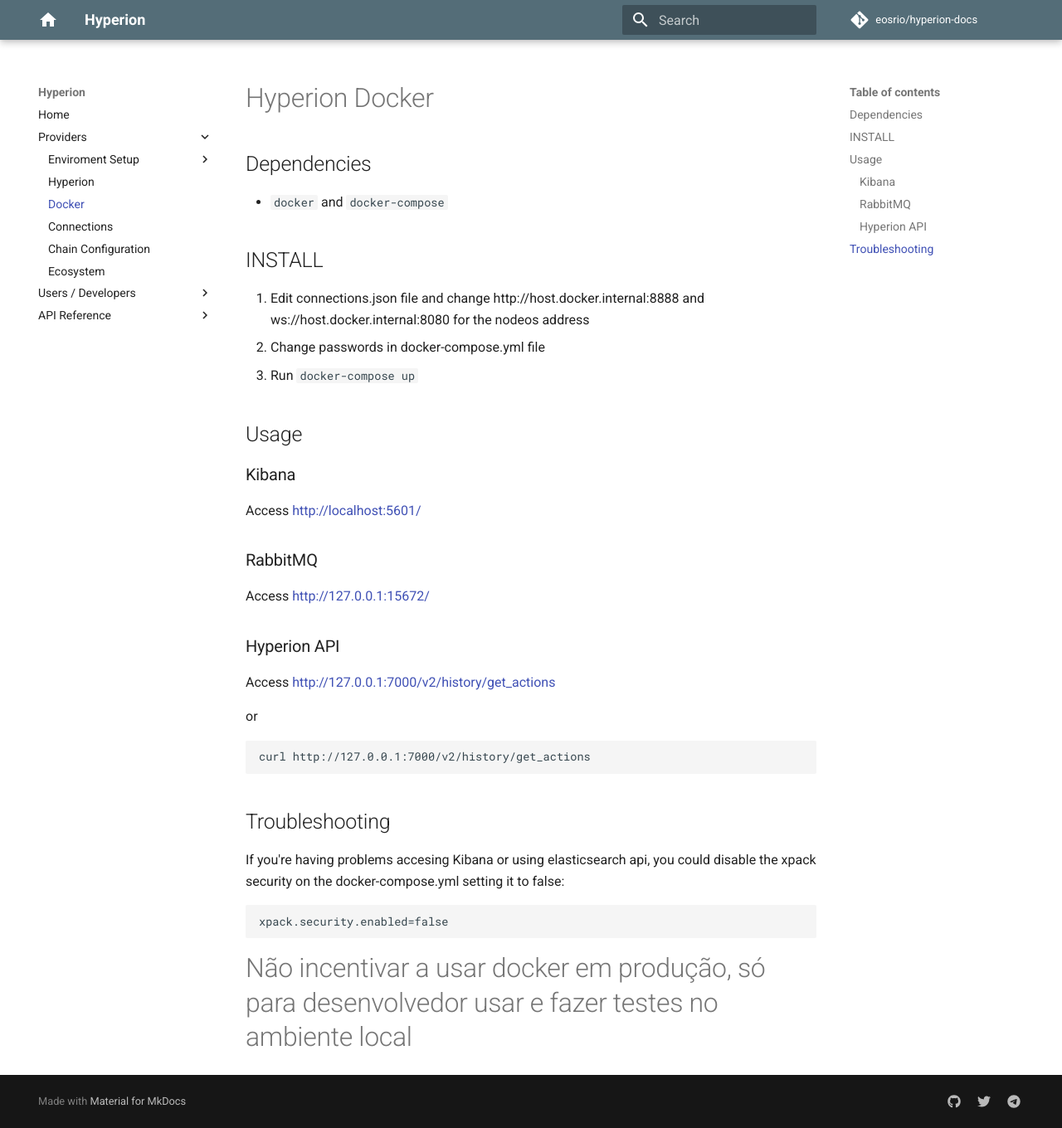
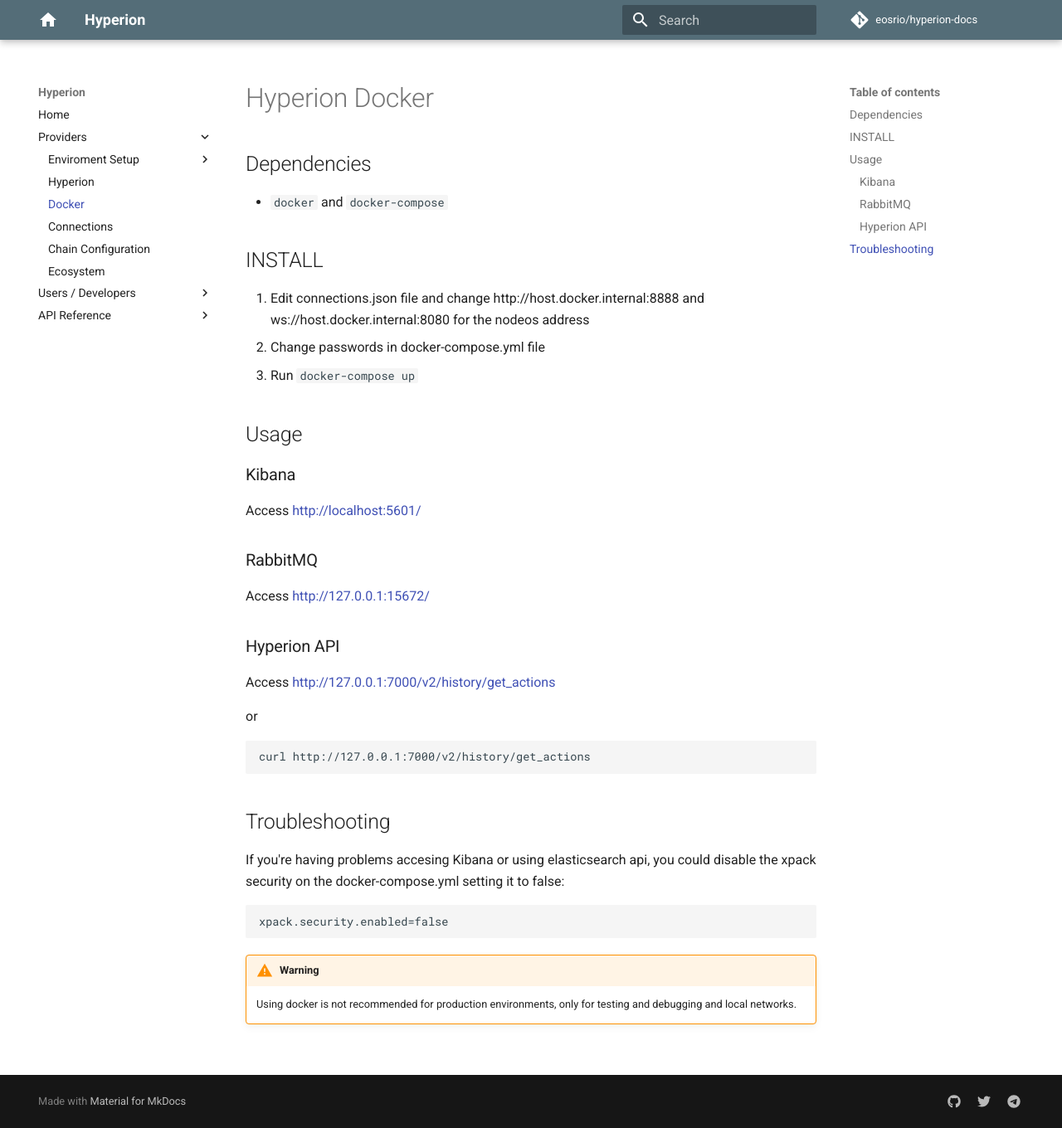
Before and after one commit to eosrio/hyperion-docs, an MkDocs documentation site: the page built from docs/docker.md, in a window 1280 px wide and 1360 px high. Shown: the whole window at 83% size. Built offline with MkDocs 1.6.1 and Material for MkDocs 9.7.7, drawn with Linux system fonts in a browser that asks for light colours; comment, search, counter and statistics services are not loaded.

Commit message:
Update docker.md
Só coloquei o warning do docker no final

````diff
--- a/docs/docker.md
+++ b/docs/docker.md
@@ -34,4 +34,5 @@
 xpack.security.enabled=false
 ```
 
-#Não incentivar a usar docker em produção, só para desenvolvedor usar e fazer testes no ambiente local
+!!! warning
+    Using docker is not recommended for production environments, only for testing and debugging and local networks.
````
